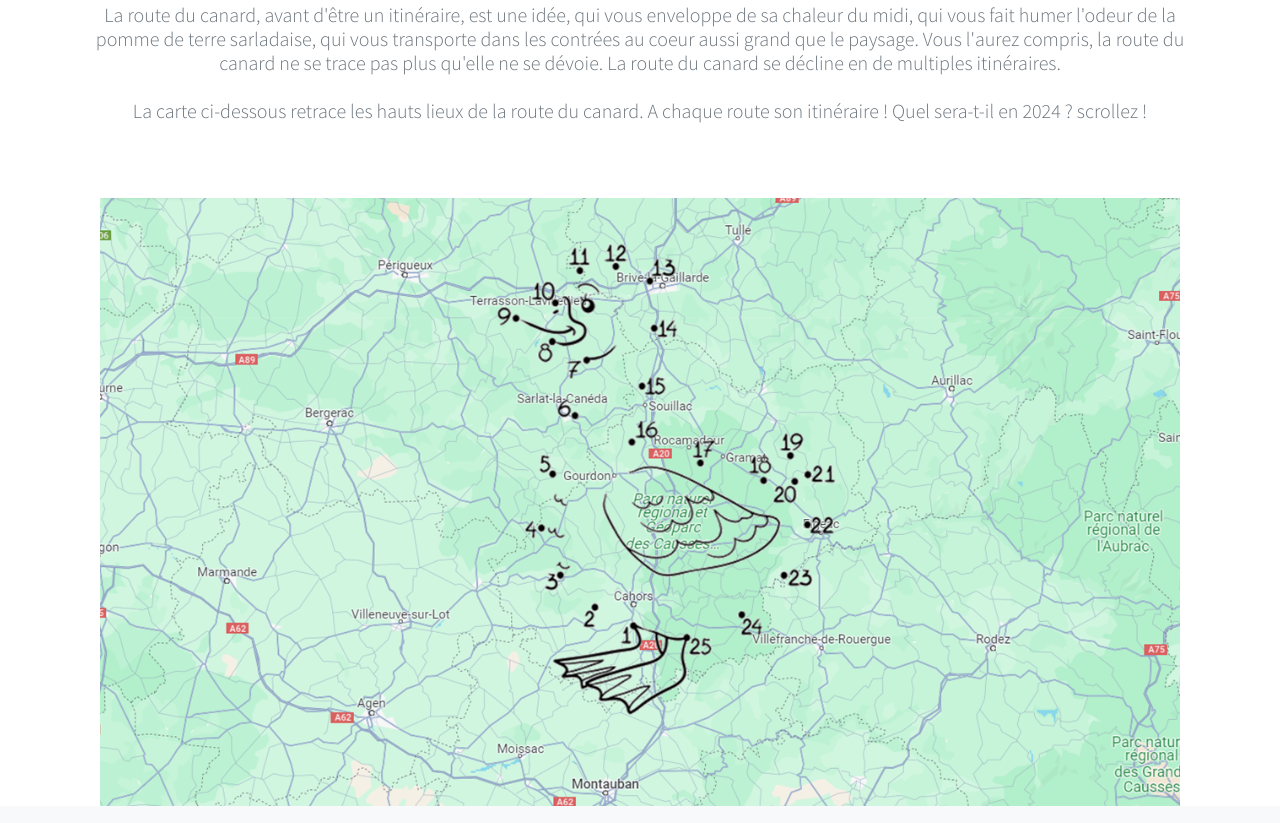
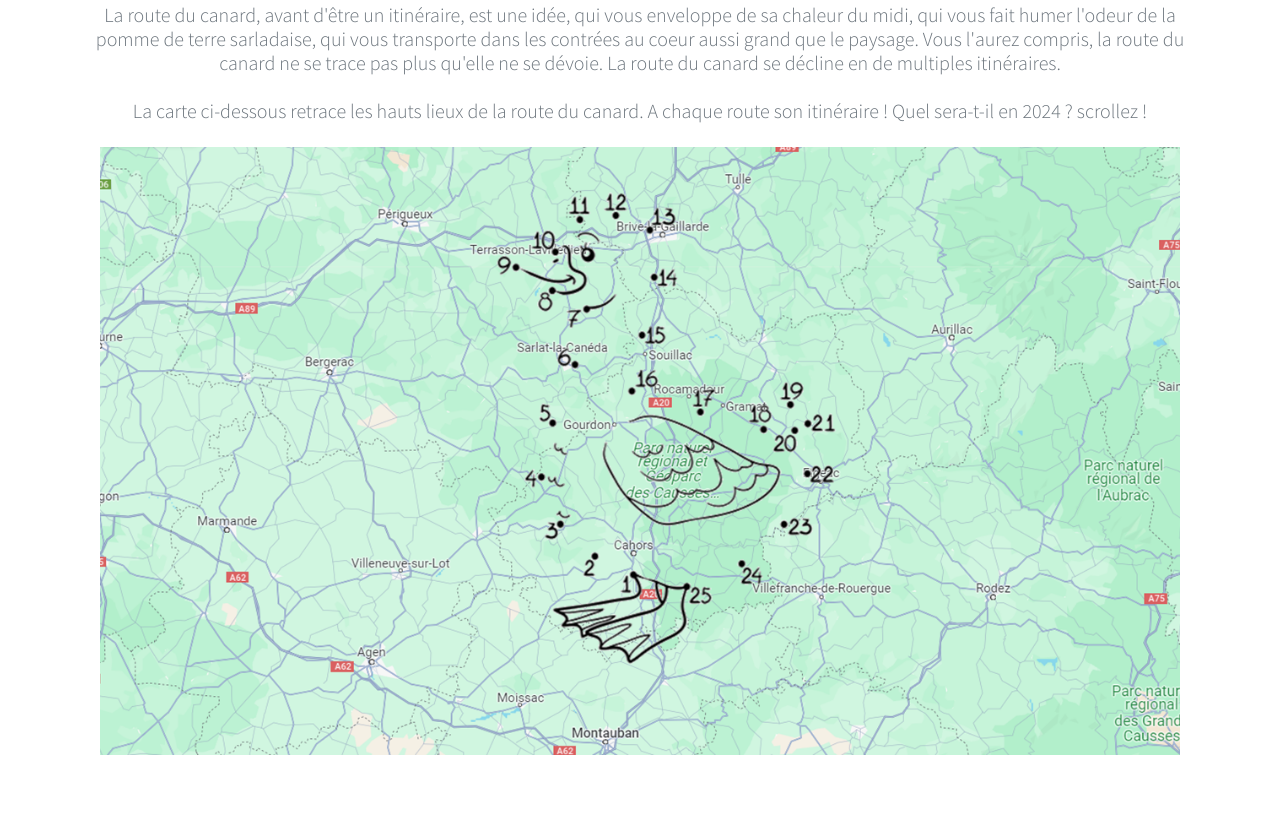
Before and after one commit to routeducanard/routeducanard.github.io, a website: page index.html in a window 1280 px wide. Shown: the part 1957-2780 px from the top of the page. Drawn offline with Linux system fonts and the light colour scheme; a web font is replaced by a local one.

Commit message:
Update index.html

```diff
--- a/index.html
+++ b/index.html
@@ -117,12 +117,9 @@
             ne se trace pas plus qu'elle ne se dévoie. La route du canard se décline en de multiples itinéraires.
             <br><br>
             La carte ci-dessous retrace les hauts lieux de la route du canard. A chaque route son itinéraire ! Quel sera-t-il en 2024 ? scrollez !
+            <br><br>
+            <img class="col-lg-12 text-center" src="https://routeducanard.github.io/img/route1.png" alt="..." />
           </h3>
-        </div>
-      </div>
-      <div class="row">
-        <div class="col-lg-12 text-center">
-          <img class="col-lg-12 text-center" src="https://routeducanard.github.io/img/route1.png" alt="..." />
         </div>
       </div>
     </div>
```
